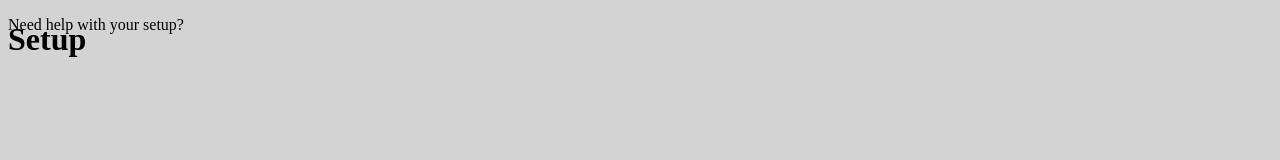
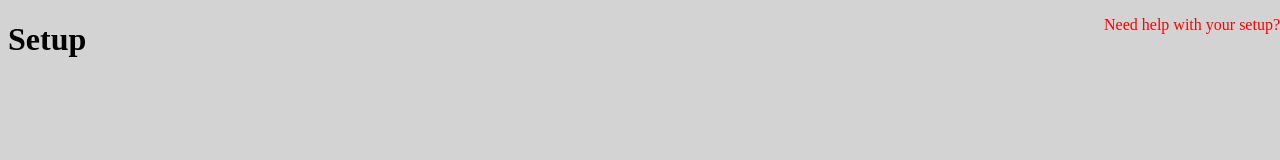
Before and after one commit to Ninjasaur/GrizzHacks-4, a plain HTML site: page index.html in a window 1280 px wide. Drawn offline with Linux system fonts and the light colour scheme.

Commit message:
Update main.css

```diff
--- a/main.css
+++ b/main.css
@@ -2,8 +2,8 @@ body{
     background-color: #D3D3D3;
     }
 .help{
-    color: black;
+    color: red;
     position: absolute;
     top: 0;
-    right 0;
+    right: 0;
 }
```
